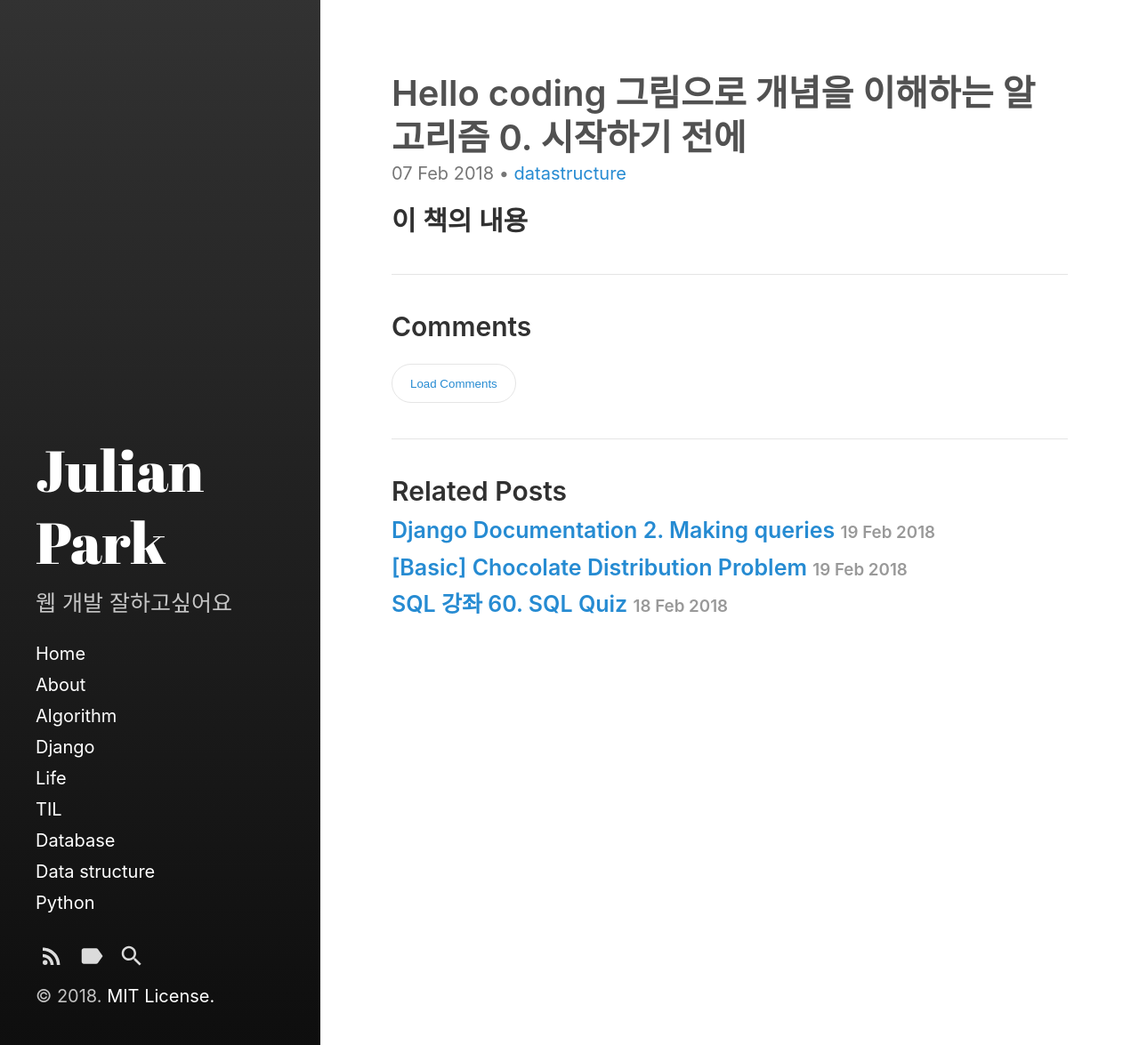
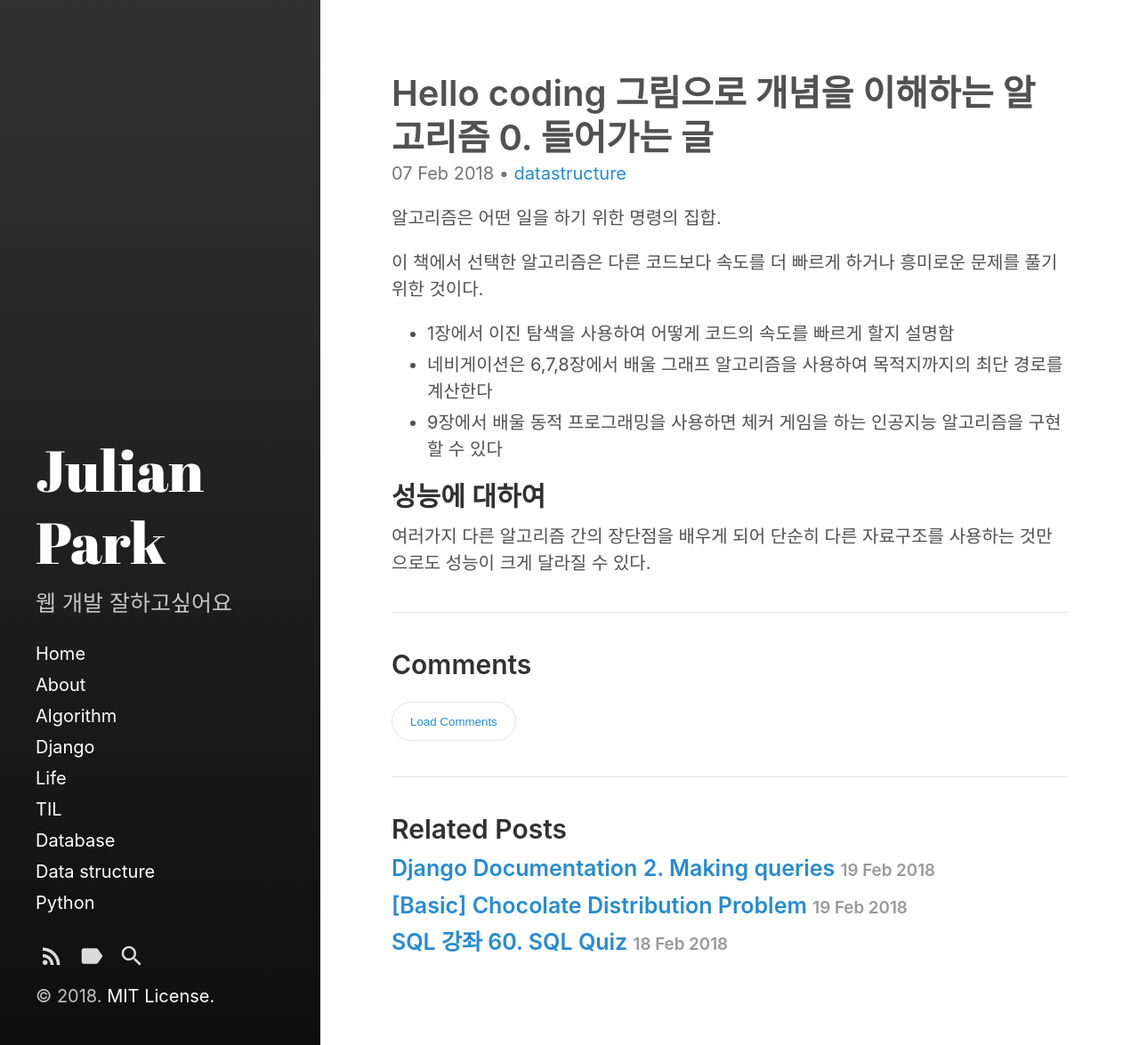
Before and after one commit to Chrisaor/chrisaor.github.com, a Jekyll site: the page built from _posts/Datastructure/2018-02-07-chapter0.md, in a window 1280 px wide. Shown: the whole page at 89% size. Built offline with Jekyll 4.4.1, drawn with Linux system fonts in a browser that asks for light colours.

Commit message:
datastructure update

```diff
--- a/_posts/Datastructure/2018-02-07-chapter0.md
+++ b/_posts/Datastructure/2018-02-07-chapter0.md
@@ -1,8 +1,19 @@
 ---
 layout: post
-title:  "Hello coding 그림으로 개념을 이해하는 알고리즘 0. 시작하기 전에"
+title:  "Hello coding 그림으로 개념을 이해하는 알고리즘 0. 들어가는 글"
 date:   2018-02-07 11:30:00 +0900
 categories: datastructure
 ---
 
-## 이 책의 내용
+알고리즘은 어떤 일을 하기 위한 명령의 집합.
+
+이 책에서 선택한 알고리즘은 다른 코드보다 속도를 더 빠르게 하거나 흥미로운 문제를 풀기 위한 것이다.
+
+- 1장에서 이진 탐색을 사용하여 어떻게 코드의 속도를 빠르게 할지 설명함
+- 네비게이션은 6,7,8장에서 배울 그래프 알고리즘을 사용하여 목적지까지의 최단 경로를 계산한다
+- 9장에서 배울 동적 프로그래밍을 사용하면 체커 게임을 하는 인공지능 알고리즘을 구현할 수 있다
+
+
+## 성능에 대하여
+
+여러가지 다른 알고리즘 간의 장단점을 배우게 되어 단순히 다른 자료구조를 사용하는 것만으로도 성능이 크게 달라질 수 있다.
```
